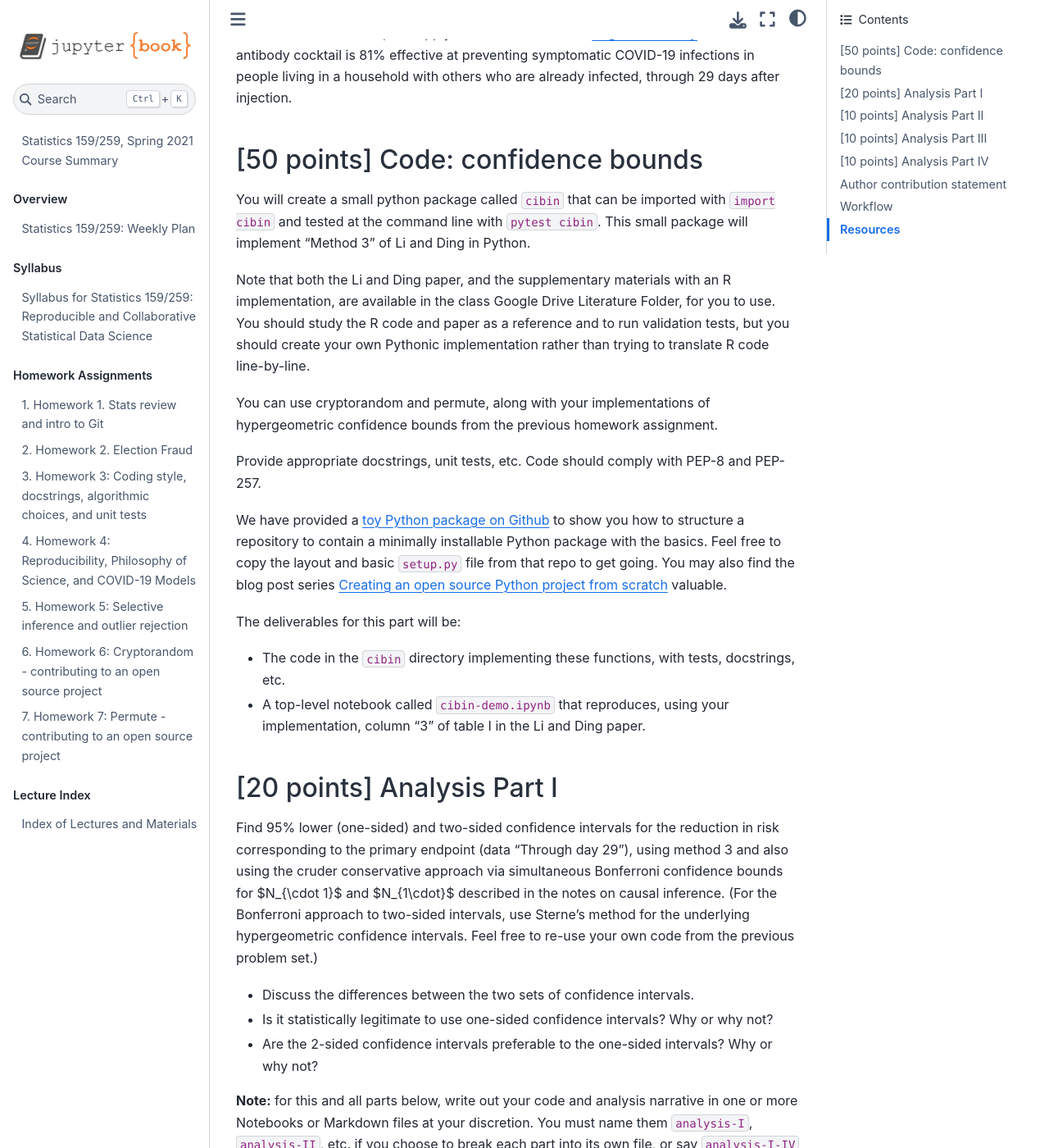
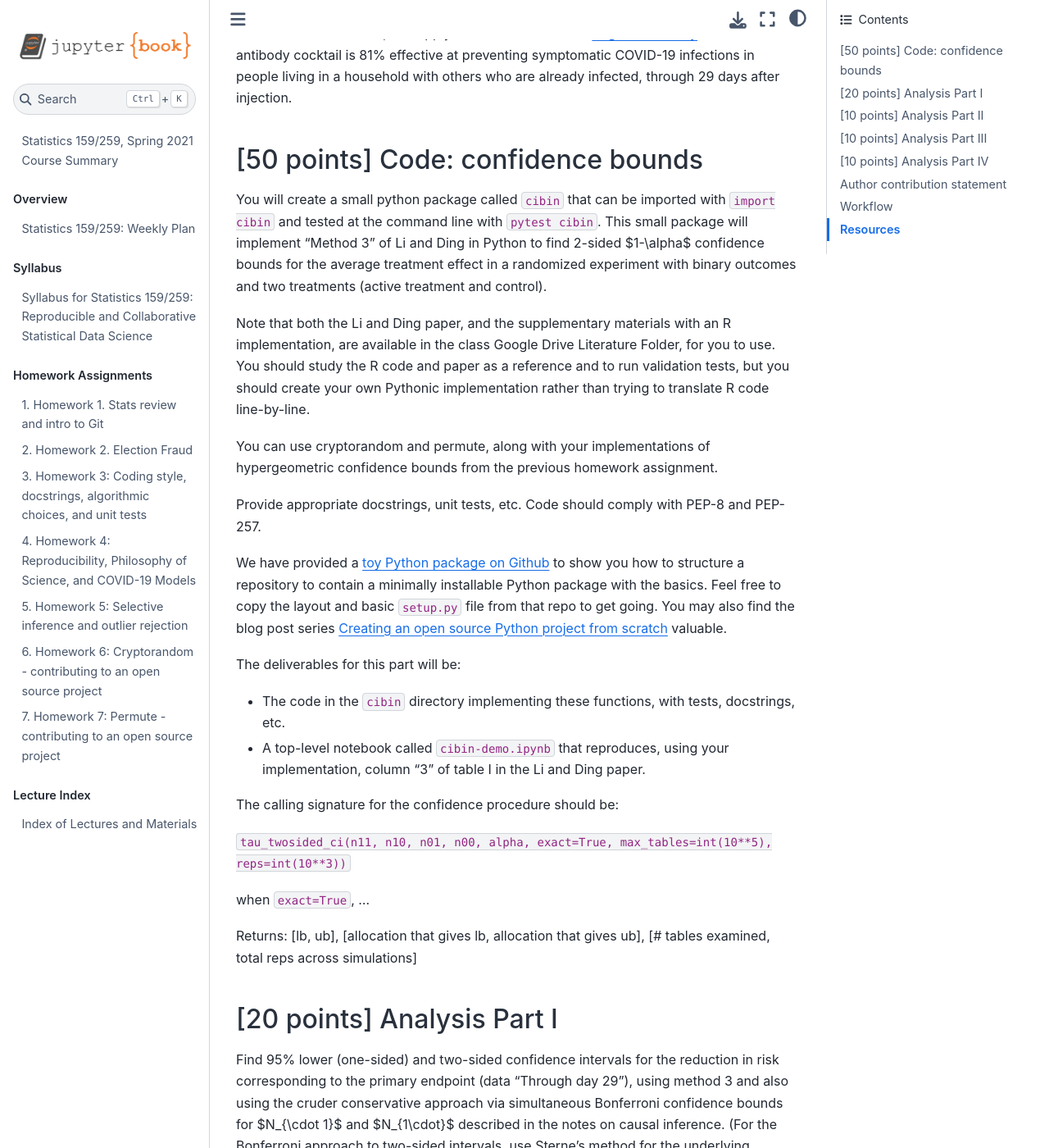
Before and after one commit to UCB-stat-159-s21/site, a Jupyter Book: the page built from Hw/hw08-final-project.md, in a window 1280 px wide and 1400 px high, scrolled down 344 px. Shown: the whole window at 82% size. Built offline with Jupyter Book 1.0.4 settings and Sphinx 7.4.7 and the Sphinx Book theme 1.1.4, drawn with Linux system fonts in a browser that asks for light colours; pages that are not in the unit, such as notebooks, are missing from menus.

Commit message:
WIP: hw8, causal

```diff
--- a/Hw/hw08-final-project.md
+++ b/Hw/hw08-final-project.md
@@ -24,7 +24,9 @@ infected, through 29 days after injection.
 
 You will create a small python package called `cibin` that can be imported with
 `import cibin` and tested at the command line with `pytest cibin`. This small
-package will implement "Method 3" of Li and Ding in Python.
+package will implement "Method 3" of Li and Ding in Python to find
+2-sided $1-\alpha$ confidence bounds for the average treatment effect
+in a randomized experiment with binary outcomes and two treatments (active treatment and control).
 
 Note that both the Li and Ding paper, and the supplementary materials with an R
 implementation, are available in the class Google Drive Literature Folder, for
@@ -44,6 +46,14 @@ The deliverables for this part will be:
 - The code in the `cibin` directory implementing these functions, with tests, docstrings, etc.
 
 - A top-level notebook called `cibin-demo.ipynb` that reproduces, using your implementation, column "3" of table I in the Li and Ding paper.
+
+The calling signature for the confidence procedure should be:
+
+`tau_twosided_ci(n11, n10, n01, n00, alpha, exact=True, max_tables=int(10**5), reps=int(10**3))`
+
+when `exact=True`, ...
+
+Returns: [lb, ub], [allocation that gives lb, allocation that gives ub], [# tables examined, total reps across simulations]
 
 
 ## [20 points] Analysis Part I
```
Also changed, not shown: 1 other file.
